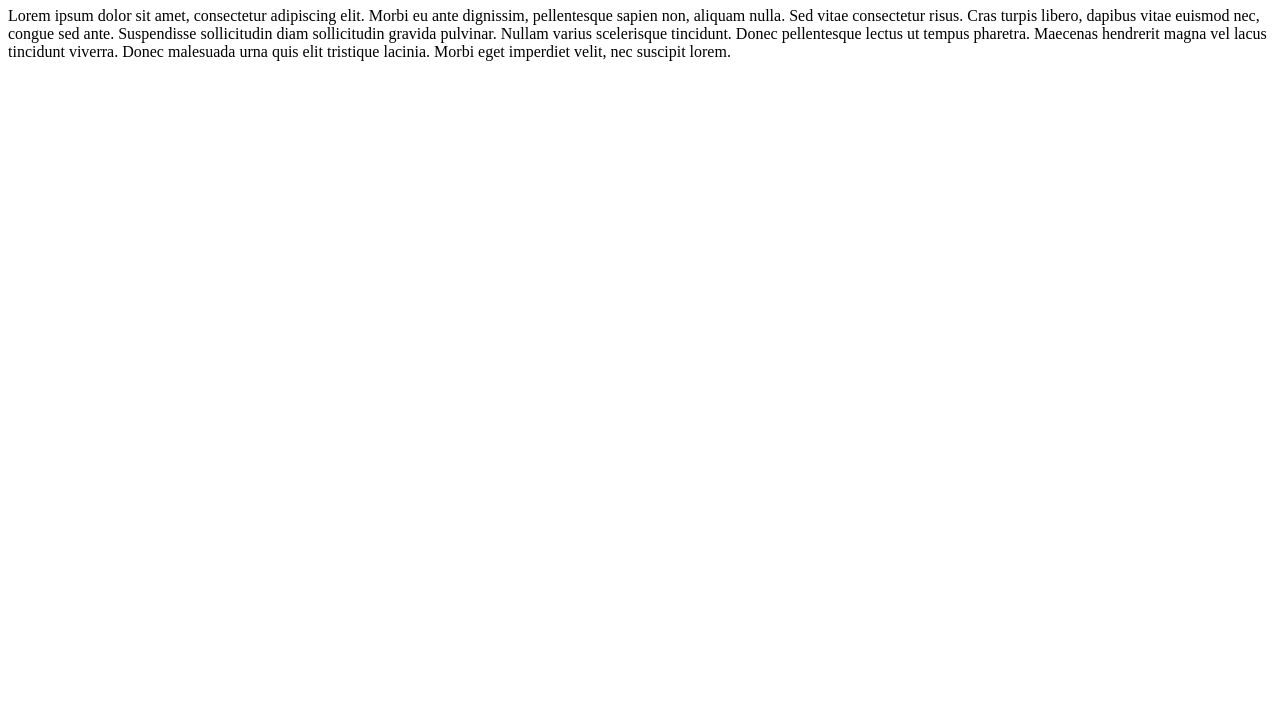
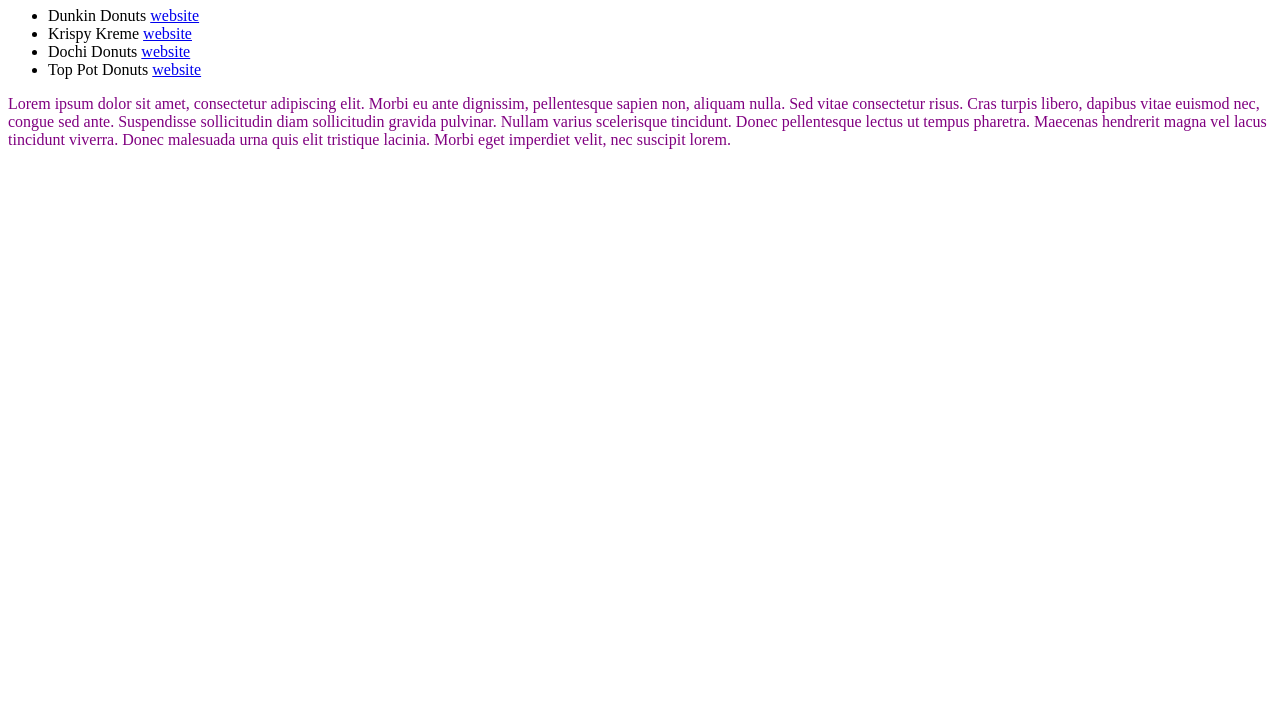
Before and after one commit to JPELAYO0658/css-basics, a plain HTML site: page index.html in a window 1280 px wide. Shown: the part 73-800 px from the top of the page. Drawn offline with Linux system fonts and the light colour scheme.

Commit message:
comitting latest changes

```diff
--- a/index.html
+++ b/index.html
@@ -2,10 +2,20 @@
 <html lang="en">
 <head>
   <meta charset="utf-8">
-  <title>Lesson 3 Slides</title>
-
+  <title>Lesson 3 Slides Exercise</title>
+  <style>
+    .bright {color: purple;
+    }
+  </style>
+</head>
   <body>
     <h1>Lesson 3 Slides - CSS Basics Setup</h1>
-    <p>Lorem ipsum dolor sit amet, consectetur adipiscing elit. Morbi eu ante dignissim, pellentesque sapien non, aliquam nulla. Sed vitae consectetur risus. Cras turpis libero, dapibus vitae euismod nec, congue sed ante. Suspendisse sollicitudin diam sollicitudin gravida pulvinar. Nullam varius scelerisque tincidunt. Donec pellentesque lectus ut tempus pharetra. Maecenas hendrerit magna vel lacus tincidunt viverra. Donec malesuada urna quis elit tristique lacinia. Morbi eget imperdiet velit, nec suscipit lorem.</p>
+    <ul>
+      <li>Dunkin Donuts <a href=https://www.dunkindonuts.com/en>website</a></li>
+      <li>Krispy Kreme <a href="https://www.krispykreme.com/">website</a></li>
+      <li>Dochi Donuts <a href="https://www.dochicompany.com/">website</a></li>
+      <li>Top Pot Donuts <a href="https://www.toppotdoughnuts.com/">website</a></li>
+    </ul>
+    <p class ="bright">Lorem ipsum dolor sit amet, consectetur adipiscing elit. Morbi eu ante dignissim, pellentesque sapien non, aliquam nulla. Sed vitae consectetur risus. Cras turpis libero, dapibus vitae euismod nec, congue sed ante. Suspendisse sollicitudin diam sollicitudin gravida pulvinar. Nullam varius scelerisque tincidunt. Donec pellentesque lectus ut tempus pharetra. Maecenas hendrerit magna vel lacus tincidunt viverra. Donec malesuada urna quis elit tristique lacinia. Morbi eget imperdiet velit, nec suscipit lorem.</p>
   </body>
 </html>
```
